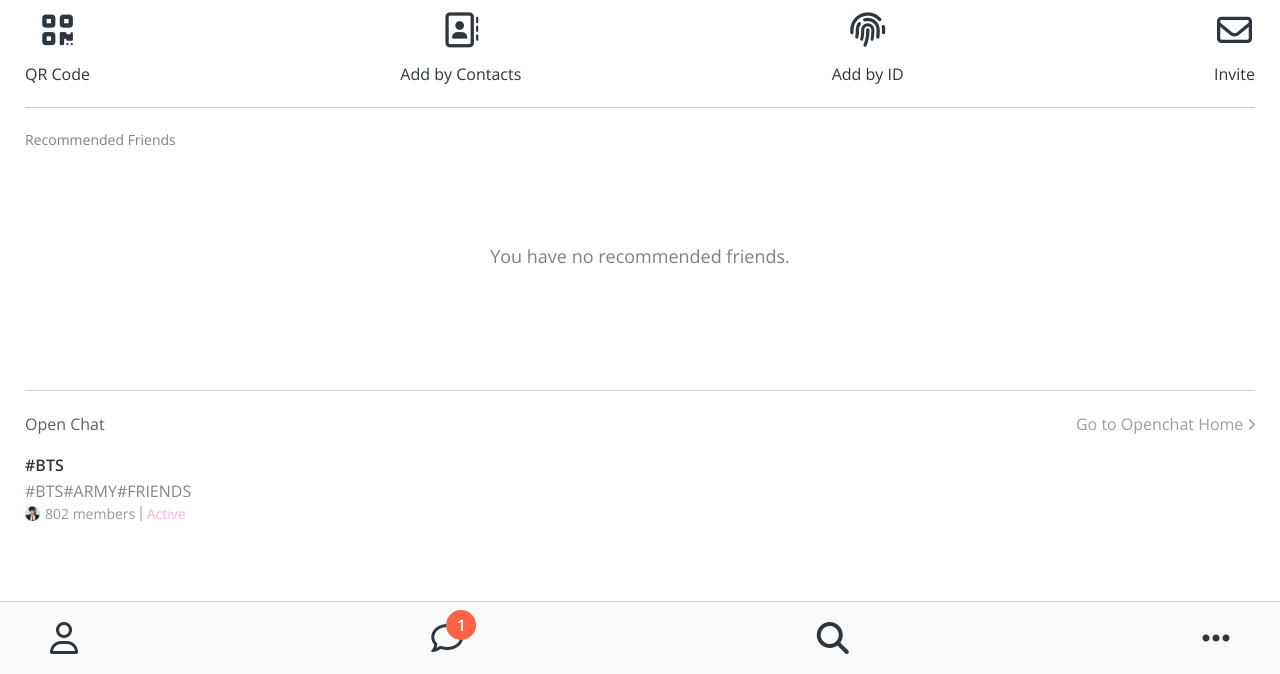
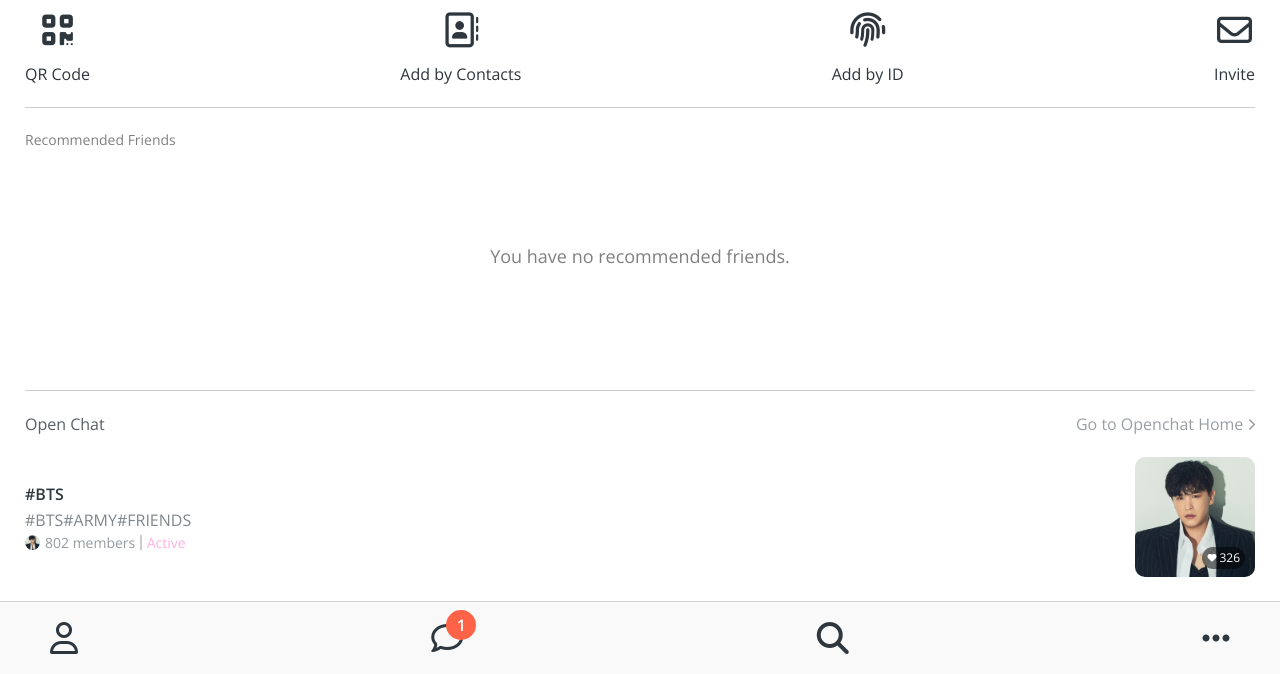
Before and after one commit to Park-min-hyoung/cocoaTalk, a plain HTML site: page find.html in a window 1280 px wide. Shown: the part 126-800 px from the top of the page. Drawn offline with nearby package versions, Linux system fonts and the light colour scheme; files whose address does not match are found by name.

Commit message:
find 페이지 작업완료: Find Screen Part 4

```diff
--- a/css/screens/find.css
+++ b/css/screens/find.css
@@ -50,6 +50,8 @@
 
 .open-post {
   display: flex;
+  justify-content: space-between;
+  align-items: center;
 }
 
 .open-post__title {
@@ -91,3 +93,31 @@
   color: #ffb0e0;
   font-size: 14px;
 }
+
+.open-post__photo {
+  position: relative;
+}
+
+.open-post__photo img {
+  width: 120px;
+  height: 120px;
+  border-radius: 10px;
+}
+
+.open-post__heart-count {
+  background-color: rgba(0, 0, 0, 0.5);
+  color: white;
+  padding: 5px;
+  border-radius: 20px;
+  display: flex;
+  justify-content: space-evenly;
+  align-items: center;
+  position: absolute;
+  bottom: 10px;
+  right: 10px;
+  font-size: 12px;
+}
+
+.open-post__heart-count span {
+  margin-left: 3px;
+}
--- a/find.html
+++ b/find.html
@@ -81,7 +81,16 @@
               <span class="open-post__members-status">Active</span>
             </div>
           </div>
-          <div class="open-post__column"></div>
+          <div class="open-post__column">
+            <div class="open-post__photo">
+              <img
+                src="file:///C:/Users/Park/Desktop/%EA%B3%A0%EB%AF%BC/%EB%85%B8%EB%A7%88%EB%93%9C%20%EC%BD%94%EB%8D%94/%EC%BD%94%EC%BD%94%EC%95%84%ED%86%A1%20%ED%81%B4%EB%A1%A0%EC%BD%94%EB%94%A9/kokoa-clone/img/%EC%9D%B4%EC%88%98.jpg"
+              />
+              <div class="open-post__heart-count">
+                <i class="fas fa-heart fa-xs"></i><span> 326</span>
+              </div>
+            </div>
+          </div>
         </div>
       </div>
     </main>
```
